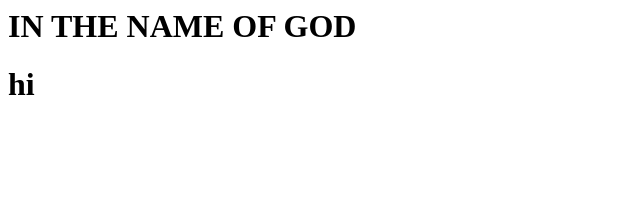
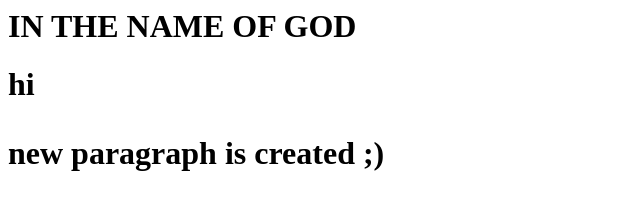
Before and after one commit to alirezah19/START, a plain HTML site: page index.html in a window 1280 px wide. Shown: the whole page, without its empty margins (0-640 px from the left). Drawn offline with Linux system fonts and the light colour scheme.

Commit message:
<p> is added :)

```diff
--- a/index.html
+++ b/index.html
@@ -8,7 +8,10 @@ IN THE NAME  OF GOD
 <h1>
 
 hi
+<p>
 
+new paragraph is created ;)
+</p>
 
 <body>
 
```
